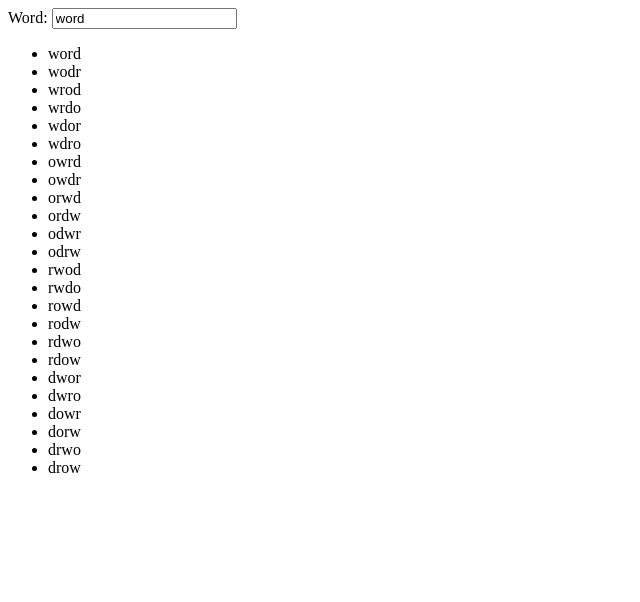
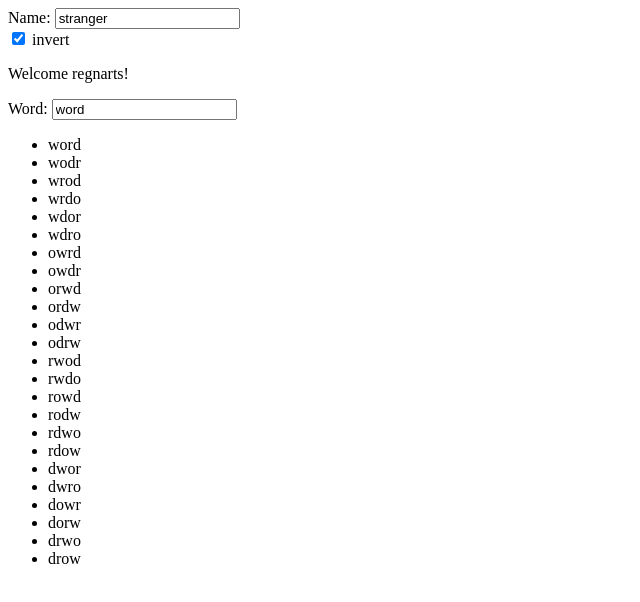
Before and after one commit to levg34/angularjs-test, a plain HTML site: page index.html in a window 1280 px wide. Shown: the whole page, without its empty margins (0-640 px from the left). Drawn offline with nearby package versions, Linux system fonts and the light colour scheme.

Commit message:
unhide first test

```diff
--- a/index.html
+++ b/index.html
@@ -6,7 +6,7 @@
 </head>
 <body>
 	<div ng-app="app">
-		<div ng-controller="testCtrl" hidden>
+		<div ng-controller="testCtrl">
 			Name: <input ng-model="name" type="text"><br>
 			<input type="checkbox" ng-model="inv"> invert
 			<p>Welcome <span ng-bind="invert()"></span>! <!--{{ invert() }}--></p>
```
